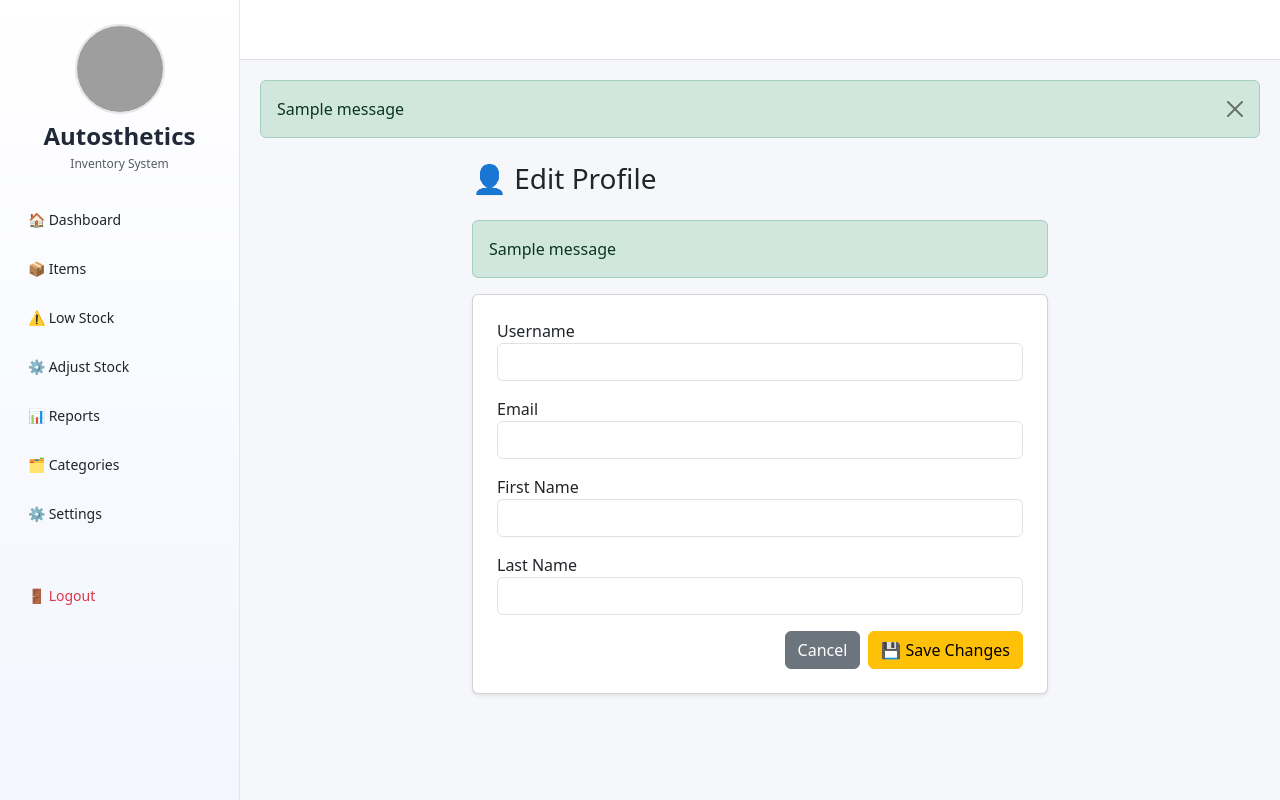
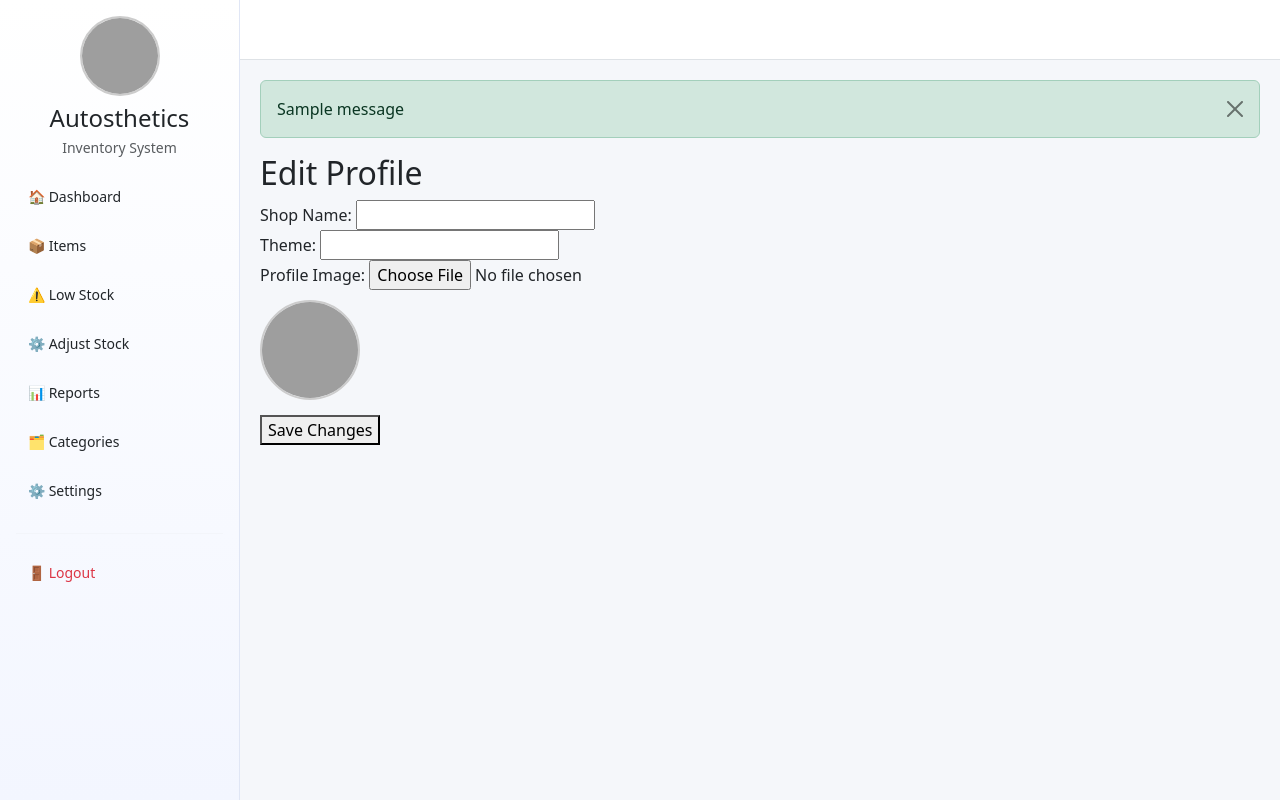
Before and after one commit to Queencxieaen/autoshop_inventory, a Django app: template inventory/templates/inventory/edit_profile.html in a window 1280 px wide. Run offline with Django 3.2, Linux system fonts and the light colour scheme; the template is opened without the code that fills it, so the values that code supplies are empty, except form fields; tables that the repository leaves empty hold one stand-in row (values such as "Sample post"); one stand-in notice (Sample message) is shown; form fields are guessed from the names that the template uses; grey boxes are pictures that could not be loaded.

Commit message:
Updated the edit profile and profile picture

```diff
--- a/inventory/templates/inventory/base.html
+++ b/inventory/templates/inventory/base.html
@@ -7,6 +7,14 @@
     <link href="https://cdn.jsdelivr.net/npm/bootstrap@5.3.0/dist/css/bootstrap.min.css" rel="stylesheet">
     <link rel="stylesheet" href="https://cdn.jsdelivr.net/npm/bootstrap-icons@1.11.3/font/bootstrap-icons.css"><link rel="stylesheet" href="https://cdn.jsdelivr.net/npm/bootstrap-icons@1.11.3/font/bootstrap-icons.css">
     <style>
+    .sidebar-profile-pic {
+        width: 80px;
+        height: 80px;
+        border-radius: 50%;
+        object-fit: cover;
+        border: 2px solid #ccc;
+    }
+
     html, body {
         margin: 0;
         height: 100%;
@@ -109,18 +117,15 @@
 <aside id="sidebar">
 
     <!-- Logo Area -->
-    <div class="brand">
-        {% if request.user.shopsettings and request.user.shopsettings.profile_image %}
-        <img src="{{ request.user.shopsettings.profile_image.url }}"
-            class="rounded-circle mb-2" style="width:90px;height:90px;object-fit:cover;border:2px solid #e5e7eb;">
-         {% else %}
-        <img src="{% static 'images/default-profile.jpg' %}"
-            class="rounded-circle mb-2" style="width:90px;height:90px;object-fit:cover;border:2px solid #e5e7eb;">
-       {% endif %}
-
-        <h4>Autosthetics</h4>
-        <p class="text-muted small">Inventory System</p>
-    </div>
+   <div class="sidebar-profile text-center py-3">
+    {% if request.user.shopsettings.profile_image %}
+        <img src="{{ request.user.shopsettings.profile_image.url }}" alt="Profile Picture" class="sidebar-profile-pic mb-2">
+    {% else %}
+        <img src="{% static 'images/default_profile.png' %}" alt="Profile Picture" class="sidebar-profile-pic mb-2">
+    {% endif %}
+    <h4 class="mb-1">Autosthetics</h4>
+    <p class="text-muted small mb-0">Inventory System</p>
+</div>
 
     <nav class="nav flex-column px-3">
 
--- a/inventory/templates/inventory/edit_profile.html
+++ b/inventory/templates/inventory/edit_profile.html
@@ -1,75 +1,48 @@
-{% extends 'inventory/base.html' %}
+{% extends "inventory/base.html" %}
 {% load static %}
 
 {% block content %}
+<h2>Edit Profile</h2>
 
-<div class="container mt-4" style="max-width: 600px;">
+<form method="POST" enctype="multipart/form-data">
+    {% csrf_token %}
+    {{ form.non_field_errors }}
 
-    <h3 class="mb-4">👤 Edit Profile</h3>
-
-    <!-- Messages -->
-    {% if messages %}
-        {% for message in messages %}
-            <div class="alert alert-success">
-                {{ message }}
-            </div>
-        {% endfor %}
-    {% endif %}
-
-    <div class="card shadow-sm p-4">
-
-        <form method="POST">
-            {% csrf_token %}
-
-            <div class="mb-3">
-                <label>Username</label>
-                <input type="text"
-                       name="username"
-                       class="form-control"
-                       value="{{ user.username }}"
-                       required>
+    <div>
+        <label for="id_shop_name">Shop Name:</label>
+        {{ form.shop_name }}
     </div>
 
-            <div class="mb-3">
-                <label>Email</label>
-                <input type="email"
-                       name="email"
-                       class="form-control"
-                       value="{{ user.email }}">
+    <div>
+        <label for="id_theme">Theme:</label>
+        {{ form.theme }}
     </div>
 
-            <div class="mb-3">
-                <label>First Name</label>
-                <input type="text"
-                       name="first_name"
-                       class="form-control"
-                       value="{{ user.first_name }}">
+    <div>
+        <label for="id_profile_image">Profile Image:</label>
+        {{ form.profile_image }}
     </div>
 
-            <div class="mb-3">
-                <label>Last Name</label>
-                <input type="text"
-                       name="last_name"
-                       class="form-control"
-                       value="{{ user.last_name }}">
+    <!-- Live Preview -->
+    <div style="margin-top: 10px;">
+        <img id="profilePreview" src="{% if request.user.shopsettings.profile_image %}{{ request.user.shopsettings.profile_image.url }}{% else %}{% static 'images/default_profile.png' %}{% endif %}"
+             alt="Profile Preview" style="width:100px;height:100px;border-radius:50%;object-fit:cover;border:2px solid #ccc;">
     </div>
 
-            <div class="d-flex justify-content-end gap-2">
-                <a href="{% url 'settings_page' %}"
-                   class="btn btn-secondary">
-                    Cancel
-                </a>
-
-                <button type="submit"
-                        class="btn btn-warning">
-                    💾 Save Changes
-                </button>
-            </div>
-
+    <button type="submit" style="margin-top: 15px;">Save Changes</button>
 </form>
 
-    </div>
+<!-- Live preview script -->
+<script>
+    const input = document.getElementById('id_profile_image');
+    const preview = document.getElementById('profilePreview');
 
-</div>
+    input.addEventListener('change', function(event) {
+        const [file] = input.files;
+        if (file) {
+            preview.src = URL.createObjectURL(file);
+        }
+    });
+</script>
 
 {% endblock %}
```
Also changed, not shown: inventory/signals.py (+13 -1 lines). Lines whose indentation alone changed are shown as unchanged.
